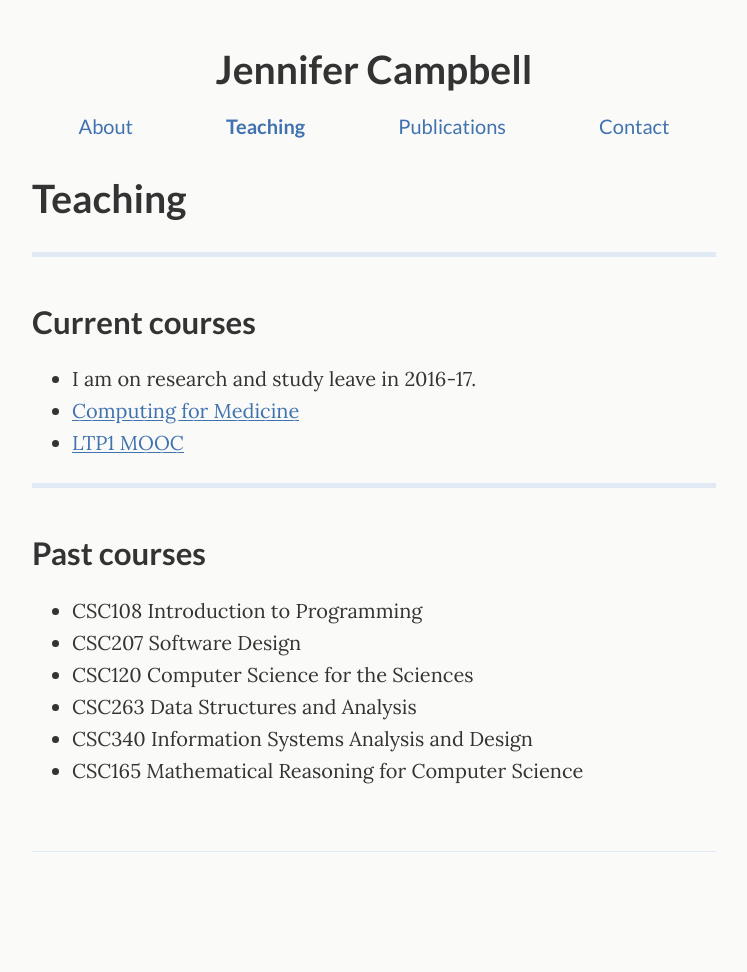
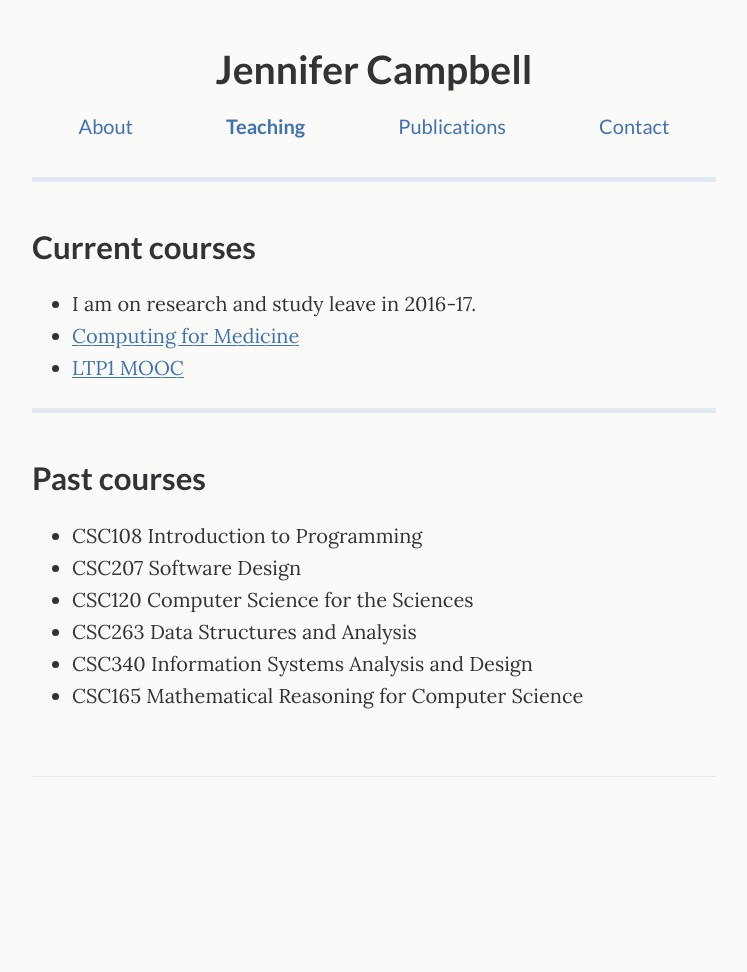
Before and after one commit to jencampbell/jencampbell.github.io, a Jekyll site: the page built from _pages/teaching.md, in a window 1280 px wide. Shown: the whole page, without its empty margins (266-1013 px from the left). Built offline with Jekyll 4.4.1, drawn with Linux system fonts in a browser that asks for light colours; after the commit the page ends 900 px from its top, so only the background shows below that.

```diff
--- a/_pages/teaching.md
+++ b/_pages/teaching.md
@@ -1,7 +1,6 @@
 ---
 layout: page
-title: Teaching
-subtitle: Teaching
+title: Jennifer Campbell, Teaching
 desc: My teaching
 permalink: /teaching/
 ---
```
Also changed, not shown: _pages/contact.md (+1 -1 lines).
